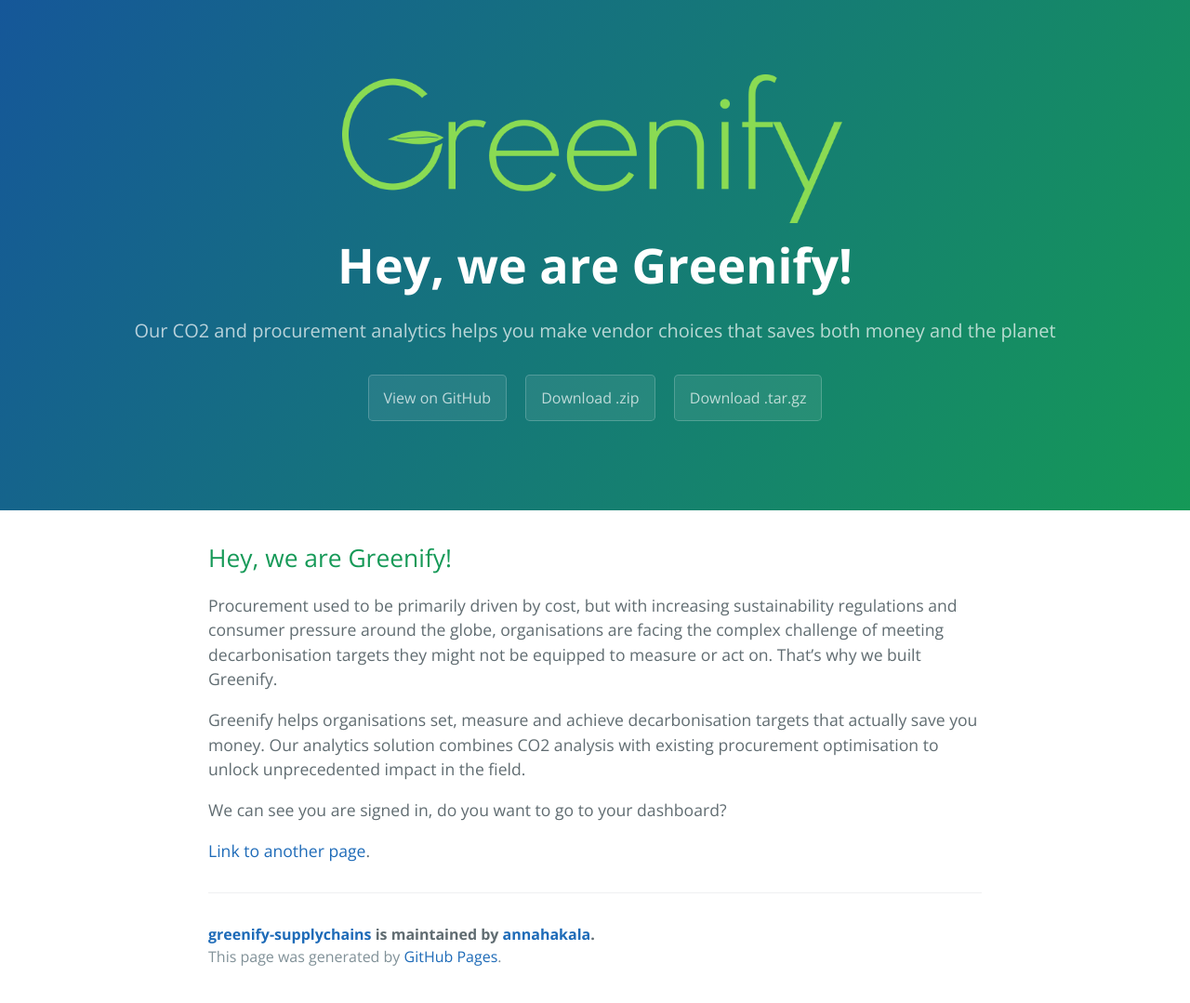
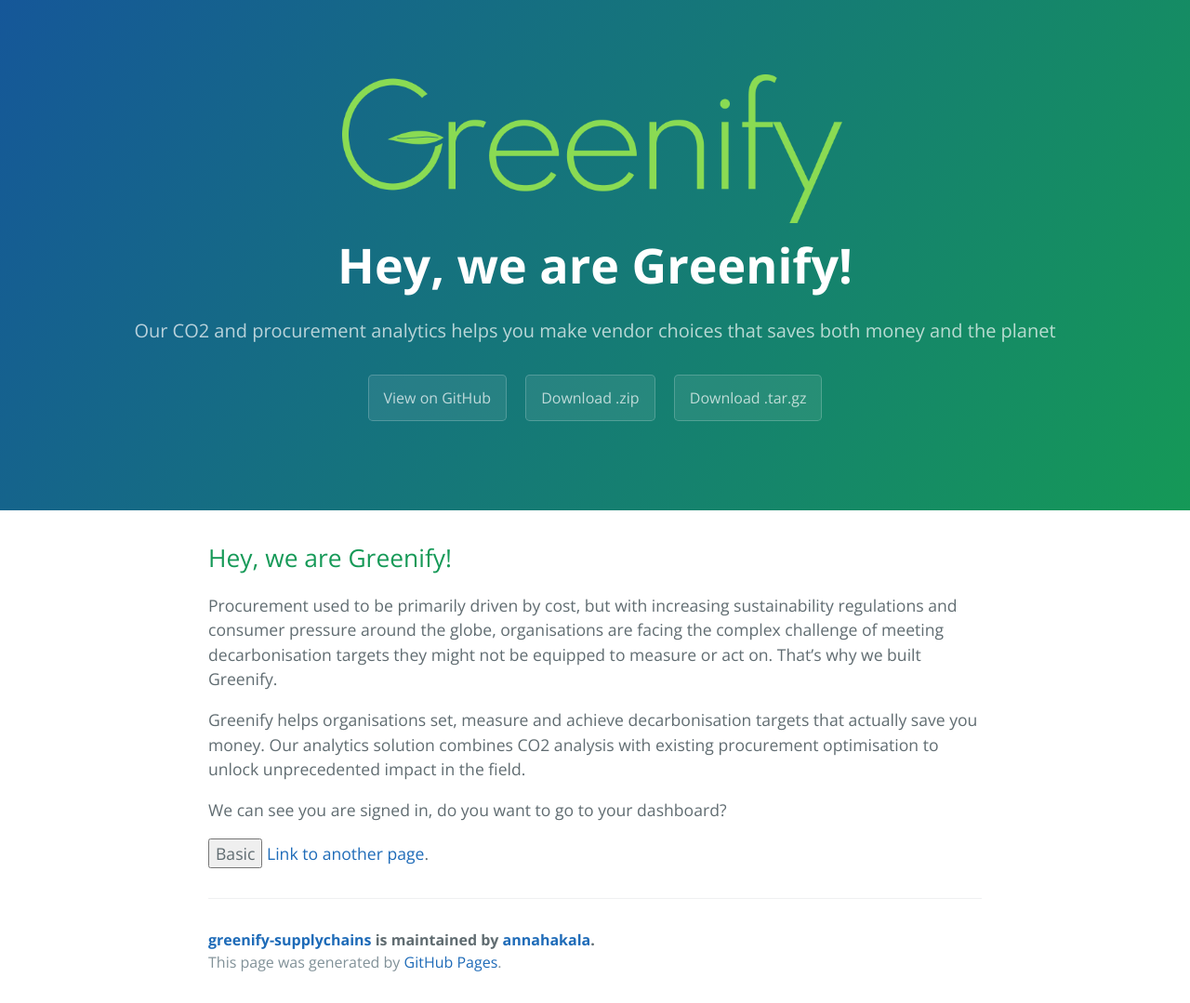
Before and after one commit to annahakala/greenify-supplychains, a Jekyll site: the page built from index.md, in a window 1280 px wide. Shown: the whole page at 93% size. Built offline with Jekyll 4.4.1, drawn with Linux system fonts in a browser that asks for light colours; our own code applies the rules of GitHub Pages for plain Markdown files.

Commit message:
testing button

```diff
--- a/index.md
+++ b/index.md
@@ -11,4 +11,5 @@
 
 We can see you are signed in, do you want to go to your dashboard?
 
+<button mat-raised-button>Basic</button>
 [Link to another page](./another-page.html).
```
